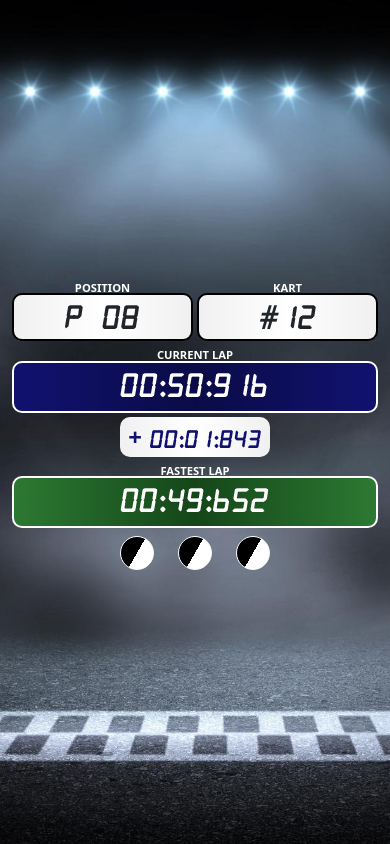
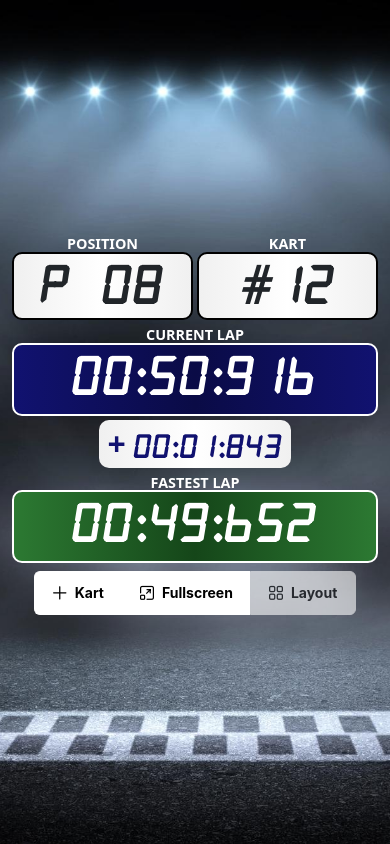
Before and after one commit to Rahgomes/ui-kart, a React (Create React App) app: page / in a window 390 px wide. Built offline with nearby package versions, Linux system fonts and the light colour scheme; no server answers.

Commit message:
Ajustado css mobile, alterado botões de ações

```diff
--- a/src/routes/AppRouter.jsx
+++ b/src/routes/AppRouter.jsx
@@ -1,4 +1,4 @@
-import { BrowserRouter as Router, Routes, Route } from 'react-router-dom';
+import { HashRouter as Router, Routes, Route } from 'react-router-dom';
 import LapTime from 'ui/lapTime';
 
 const AppRouter = () => {
--- a/src/ui/lapTime/index.jsx
+++ b/src/ui/lapTime/index.jsx
@@ -55,19 +55,51 @@ const LapTime = () => {
 	const onPositionChange = (e) => {
 		setState((prev) => ({ ...prev, selectedPosition: e.value }));
 	};
+
+	const toggleFullScreen = () => {
+		let elem = document.querySelector('body');
+
+		if (
+			(document.fullScreenElement !== undefined && document.fullScreenElement === null) ||
+			(document.msFullscreenElement !== undefined && document.msFullscreenElement === null) ||
+			(document.mozFullScreen !== undefined && !document.mozFullScreen) ||
+			(document.webkitIsFullScreen !== undefined && !document.webkitIsFullScreen)
+		) {
+			if (elem.requestFullScreen) {
+				elem.requestFullScreen();
+			} else if (elem.mozRequestFullScreen) {
+				elem.mozRequestFullScreen();
+			} else if (elem.webkitRequestFullScreen) {
+				elem.webkitRequestFullScreen(Element.ALLOW_KEYBOARD_INPUT);
+			} else if (elem.msRequestFullscreen) {
+				elem.msRequestFullscreen();
+			}
+		} else {
+			if (document.cancelFullScreen) {
+				document.cancelFullScreen();
+			} else if (document.mozCancelFullScreen) {
+				document.mozCancelFullScreen();
+			} else if (document.webkitCancelFullScreen) {
+				document.webkitCancelFullScreen();
+			} else if (document.msExitFullscreen) {
+				document.msExitFullscreen();
+			}
+		}
+	};
+
 	return (
 		<>
 			<div
 				className="modal fade"
-				id="exampleModal"
+				id="modalKartOptions"
 				tabIndex="-1"
-				aria-labelledby="exampleModalLabel"
+				aria-labelledby="modalKartOptionsLabel"
 				aria-hidden="true"
 			>
 				<div className="modal-dialog modal-dialog-centered">
 					<div className={`modal-content ${styles.bg_modal_options}`}>
 						<div className="modal-header">
-							<h5 className="modal-title" id="exampleModalLabel">
+							<h5 className="modal-title" id="modalKartOptionsLabel">
 								Kart Options
 							</h5>
 							<button type="button" className="btn-close" data-bs-dismiss="modal" aria-label="Close"></button>
@@ -99,23 +131,23 @@ const LapTime = () => {
 				</div>
 			</div>
 
-			<div className={`${styles.bg}`}>
+			<div className={`${styles.bg} ${styles.landscape_alignment}`}>
 				<div className={`container-fluid ${styles.portrait_container_alignment}`}>
 					<div className="row">
-						<div className={`col-3 col-md-3 pt-4 pt-md-5 ${styles.portrait_disable}`}>
-							<div className={`${styles.card_info_lg} mb-2 mb-md-4 p-1`}>
+						<div className={`col-3 col-md-3 pt-3 pt-md-5 ${styles.portrait_disable}`}>
+							<div className={`${styles.card_info_lg} mb-2 mb-md-3 p-1`}>
 								<p className="my-0">
 									<span className={`${styles.info_num} pt-1`}>P 07</span>
 								</p>
 							</div>
 
-							<div className={`${styles.card_info_sm} mb-2 mb-md-4 p-1`}>
+							<div className={`${styles.card_info_sm} mb-2 mb-md-3 p-1`}>
 								<p className="my-1">
-									<span>kart</span> <span className={`${styles.info_num} pt-1`}>#33</span>
+									<span>kart</span> <span className={`${styles.info_num} pt-mb-1`}>#33</span>
 								</p>
 							</div>
 
-							<div className={`${styles.card_info_sm} mb-2 mb-md-4 p-1`}>
+							<div className={`${styles.card_info_sm} mb-2 mb-md-3 p-1`}>
 								<p className="my-2">
 									<span className={styles.info_num}>00:09:652</span>
 								</p>
@@ -130,10 +162,10 @@ const LapTime = () => {
 							</div>
 						</div>
 						<div className={`col-6 col-md-6 pt-md-3 ${styles.portrait_col_12}`}>
-							<div className="d-flex mt-2">
+							<div className="d-flex mt-2 mt-md-2">
 								<div className="flex-1 me-1">
 									<p className={`m-0 text-center ${styles.card_info_position__title}`}>Position</p>
-									<div className={`${styles.card_info_position} mb-2 mb-md-4`}>
+									<div className={`${styles.card_info_position} mb-2 mb-md-3`}>
 										<p className="my-1">
 											<span className={`${styles.info_num} pt-1`}>P 08</span>
 										</p>
@@ -141,7 +173,7 @@ const LapTime = () => {
 								</div>
 								<div className="flex-1 ml-1">
 									<p className={`m-0 text-center ${styles.card_info_position__title}`}>Kart</p>
-									<div className={`${styles.card_info_position} mb-2 mb-md-4`}>
+									<div className={`${styles.card_info_position} mb-2 mb-md-3`}>
 										<p className="my-1">
 											<span className={`${styles.info_num} pt-1`}>#12</span>
 										</p>
@@ -157,7 +189,7 @@ const LapTime = () => {
 								</div>
 							</div>
 							<div className="d-flex justify-content-center">
-								<div className={`${styles.card_info_lap} mb-2 mb-md-4`}>
+								<div className={`${styles.card_info_lap} mb-2 mb-md-3`}>
 									<p className="my-0 py-1 px-2">
 										<span className="me-2">+</span>
 										<span className={`${styles.info_num} pt-2`}>00:01:843</span>
@@ -166,27 +198,27 @@ const LapTime = () => {
 							</div>
 							<div>
 								<p className={`m-0 text-center ${styles.card_info_fastest__title}`}>Fastest Lap</p>
-								<div className={`${styles.card_info_fastest} mb-2 mb-md-4`}>
+								<div className={`${styles.card_info_fastest} mb-2 mb-md-3`}>
 									<p className="my-2">
 										<span className={styles.info_num}>00:49:652</span>
 									</p>
 								</div>
 							</div>
 						</div>
-						<div className={`col-3 col-md-3 pt-4 pt-md-5  ${styles.portrait_disable}`}>
-							<div className={`${styles.card_info_lg} mb-2 mb-md-4 p-1`}>
+						<div className={`col-3 col-md-3 pt-3 pt-md-5  ${styles.portrait_disable}`}>
+							<div className={`${styles.card_info_lg} mb-2 mb-md-3 p-1`}>
 								<p className="my-0">
 									<span className={`${styles.info_num} pt-1`}>P 09</span>
 								</p>
 							</div>
 
-							<div className={`${styles.card_info_sm} mb-2 mb-md-4 p-1`}>
+							<div className={`${styles.card_info_sm} mb-2 mb-md-3 p-1`}>
 								<p className="my-1">
-									<span>kart</span> <span className={`${styles.info_num} pt-1`}>#55</span>
+									<span>kart</span> <span className={`${styles.info_num} pt-mb-1`}>#55</span>
 								</p>
 							</div>
 
-							<div className={`${styles.card_info_sm} mb-2 mb-md-4 p-1`}>
+							<div className={`${styles.card_info_sm} mb-2 mb-md-3 p-1`}>
 								<p className="my-2">
 									<span className={styles.info_num}>00:11:234</span>
 								</p>
@@ -204,14 +236,27 @@ const LapTime = () => {
 					<div className="row">
 						<div className="col-12">
 							<div className="d-flex justify-content-center">
-								<button
-									className={`btn btn-light p-3 p-md-4 me-4 ${styles.btn_options}`}
-									type="button"
-									data-bs-toggle="modal"
-									data-bs-target="#exampleModal"
-								></button>
-								<button className={`btn btn-light p-3 p-md-4 me-4 ${styles.btn_options}`}></button>
-								<button className={`btn btn-light p-3 p-md-4 ${styles.btn_options}`}></button>
+								<span className="p-buttonset">
+									<Button
+										label="Kart"
+										icon="pi pi-plus"
+										className={`p-button-sm ${styles.btn_options}`}
+										data-bs-toggle="modal"
+										data-bs-target="#modalKartOptions"
+									/>
+									<Button
+										label="Fullscreen"
+										icon="pi pi-window-maximize"
+										className={`p-button-sm ${styles.btn_options}`}
+										onClick={() => toggleFullScreen()}
+									/>
+									<Button
+										label="Layout"
+										icon="pi pi-th-large"
+										className={`p-button-sm ${styles.btn_options}`}
+										disabled
+									/>
+								</span>
 							</div>
 						</div>
 					</div>
--- a/src/ui/lapTime/lapTime.module.css
+++ b/src/ui/lapTime/lapTime.module.css
@@ -133,8 +133,15 @@
 }
 
 .btn_options {
-	border-radius: 100%;
-	background: linear-gradient(120deg, #000000 50%, #ffffff 50%);
+	background: #fff;
+	color: #000;
+	border: 1px solid #fff;
+}
+
+.btn_options:hover {
+	background: #ecf00c !important;
+	color: #000 !important;
+	border: 1px solid #000 !important;
 }
 
 .bg_modal_options {
@@ -167,6 +174,11 @@
 } */
 
 @media (max-width: 991.98px) and (orientation: landscape) {
+	.landscape_alignment {
+		display: flex;
+		align-items: center;
+	}
+
 	.card_info_lg,
 	.card_info_sm,
 	.card_info_position,
@@ -176,15 +188,15 @@
 	}
 
 	.card_info_lg p span {
+		font-size: 3rem;
+	}
+
+	.card_info_sm p span {
 		font-size: 2rem;
 	}
 
-	.card_info_sm p span {
-		font-size: 1.3rem;
-	}
-
 	.card_info_sm p span.card_info_sm__name {
-		font-size: 0.9rem;
+		font-size: 1rem;
 	}
 
 	.card_info_sm__custom_size {
@@ -197,19 +209,45 @@
 	}
 
 	.card_info_position p span {
-		font-size: 2rem;
+		font-size: 3rem;
 	}
 
 	.card_info_current p span {
-		font-size: 2rem;
+		font-size: 3rem;
 	}
 
 	.card_info_lap p span {
-		font-size: 1.5rem;
+		font-size: 1.8rem;
 	}
 
 	.card_info_fastest p span {
-		font-size: 2rem;
+		font-size: 3rem;
+	}
+}
+
+@media (max-width: 575.98px) and (orientation: landscape) {
+	.card_info_lg p span {
+		font-size: 2.2rem;
+	}
+
+	.card_info_sm p span {
+		font-size: 1.2rem;
+	}
+
+	.card_info_position p span {
+		font-size: 2.2rem;
+	}
+
+	.card_info_current p span {
+		font-size: 2.2rem;
+	}
+
+	.card_info_fastest p span {
+		font-size: 2.2rem;
+	}
+
+	.card_info_sm p span.card_info_sm__name {
+		font-size: 0.8rem;
 	}
 }
 
@@ -240,22 +278,22 @@
 
 	.card_info_position__title,
 	.card_info_fastest__title {
-		font-size: 0.7rem;
+		font-size: 0.9rem;
 	}
 
 	.card_info_position p span {
+		font-size: 3.3rem;
+	}
+
+	.card_info_current p span {
+		font-size: 3.3rem;
+	}
+
+	.card_info_lap p span {
 		font-size: 2rem;
 	}
 
-	.card_info_current p span {
-		font-size: 2rem;
-	}
-
-	.card_info_lap p span {
-		font-size: 1.5rem;
-	}
-
 	.card_info_fastest p span {
-		font-size: 2rem;
+		font-size: 3.3rem;
 	}
 }
```
Also changed, not shown: src/assets/image/race_bg-old.jpg (deleted), 1 other file (tests, documents, lock files or other folders).
